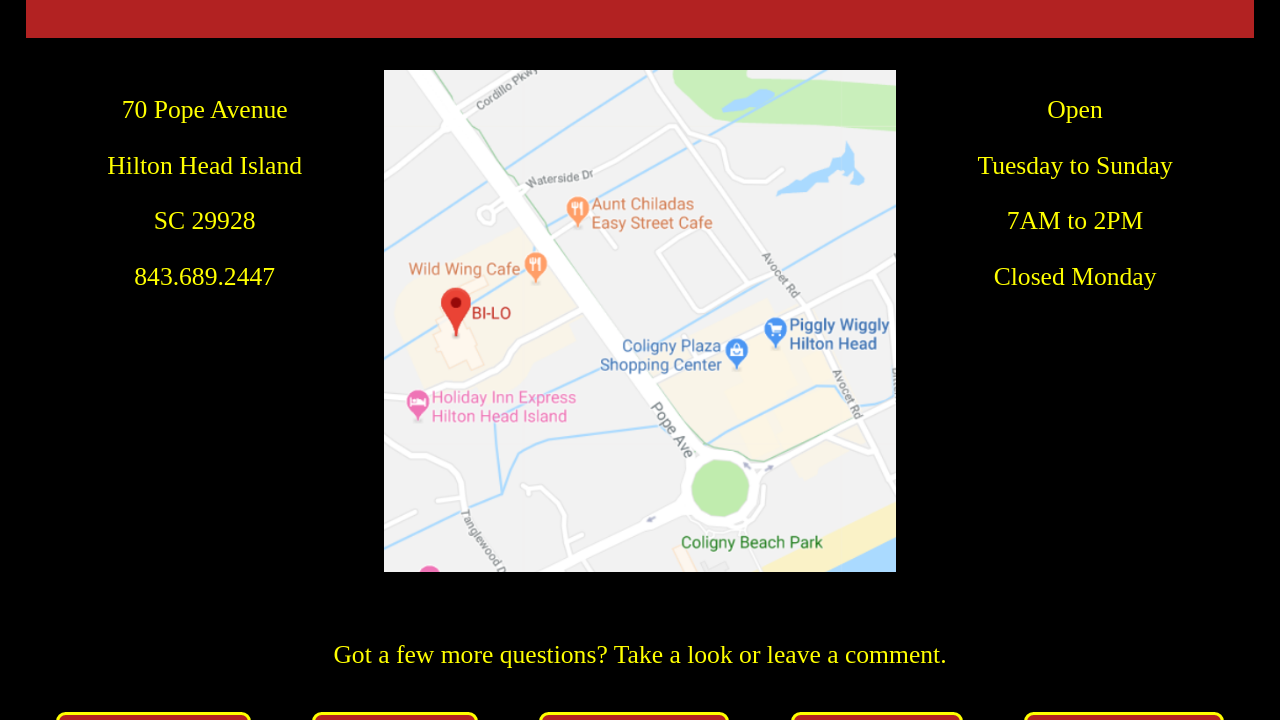
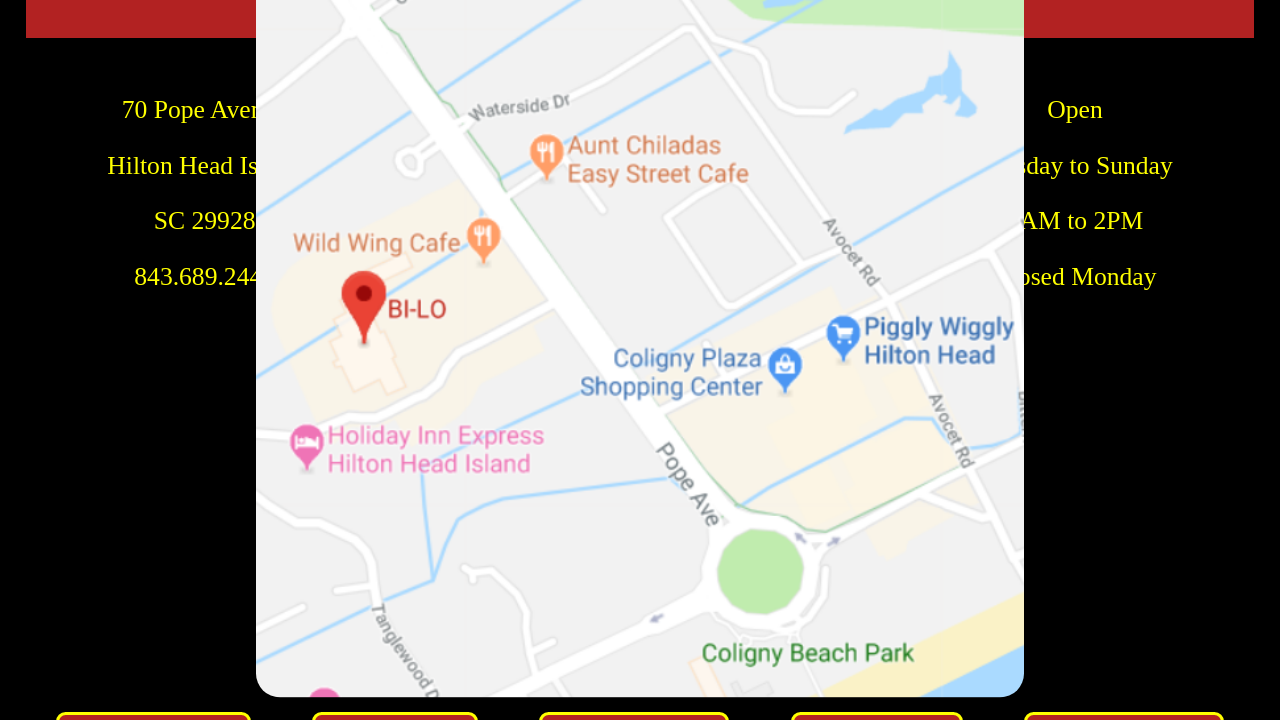
Before and after one commit to Mollert/pancakeAndConey, a plain HTML site: page index.html in a window 1280 px wide. In both pictures the pointer is over the picture 639 px from the left and 1140 px from the top of the page. Shown: the part 820-1540 px from the top of the page. Drawn offline with Linux system fonts and the light colour scheme.

Commit message:
Scaled the map

```diff
--- a/cssPancake.css
+++ b/cssPancake.css
@@ -104,6 +104,11 @@ body, html {
 #map {
 	max-width: 100%;
 	max-height: 100%;
+	border-radius: 1rem;
+}
+
+#map:hover {
+	transform: scale(1.5);
 }
 
 #checkUsOut {
```
